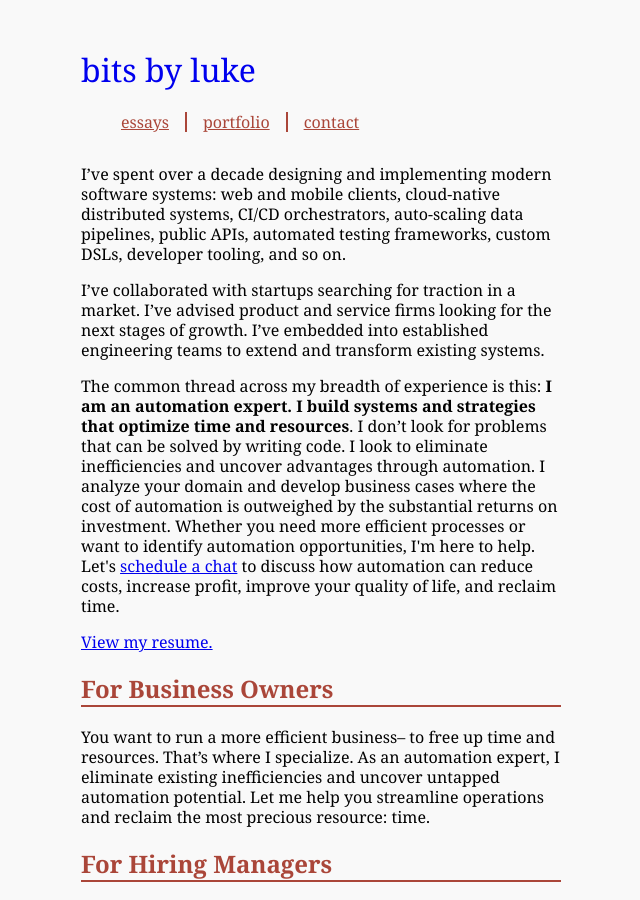
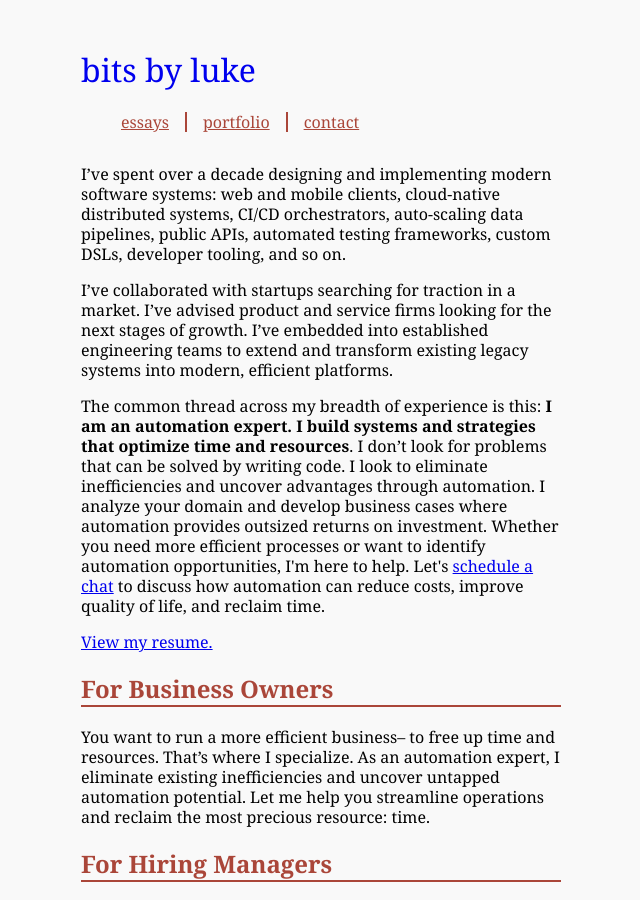
Before and after one commit to lwhorton/lwhorton.github.io, a Jekyll site: the page built from portfolio.html, in a window 1280 px wide and 900 px high. Shown: the whole window, without its empty margins (319-959 px from the left). Built offline with Jekyll 4.4.1, drawn with Linux system fonts in a browser that asks for light colours.

Commit message:
little clearer blurb

```diff
--- a/portfolio.html
+++ b/portfolio.html
@@ -14,7 +14,7 @@ title: Portfolio
   I’ve collaborated with startups searching for traction in a market. I’ve
   advised product and service firms looking for the next stages of growth. I’ve
   embedded into established engineering teams to extend and transform existing
-  systems.
+  legacy systems into modern, efficient platforms.
   </p>
 
   <p>
@@ -22,11 +22,11 @@ title: Portfolio
   automation expert. I build systems and strategies that optimize time and
   resources</b>. I don’t look for problems that can be solved by writing code. I
   look to eliminate inefficiencies and uncover advantages through automation. I
-  analyze your domain and develop business cases where the cost of automation is
-  outweighed by the substantial returns on investment. Whether you need more
-  efficient processes or want to identify automation opportunities, I'm here to
-  help. Let's <a href="/contact">schedule a chat</a> to discuss how automation can
-  reduce costs, increase profit, improve your quality of life, and reclaim time.
+  analyze your domain and develop business cases where automation
+  provides outsized returns on investment. Whether you need more efficient
+  processes or want to identify automation opportunities, I'm here to help.
+  Let's <a href="/contact">schedule a chat</a> to discuss how automation can
+  reduce costs, improve quality of life, and reclaim time.
   </p>
 
   <a href="/assets/luke-horton-resume.pdf" download>View my resume.</a>
```
